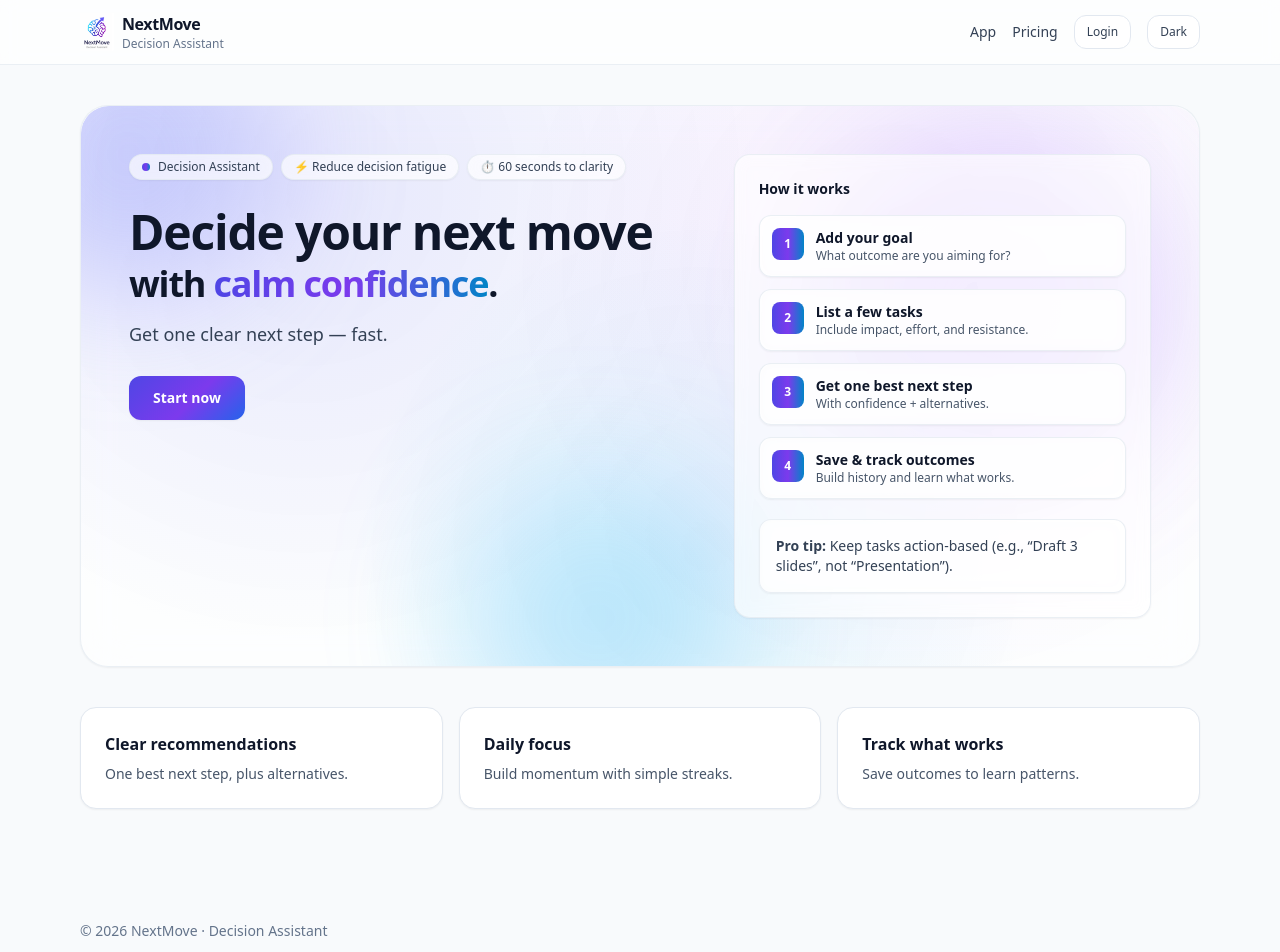
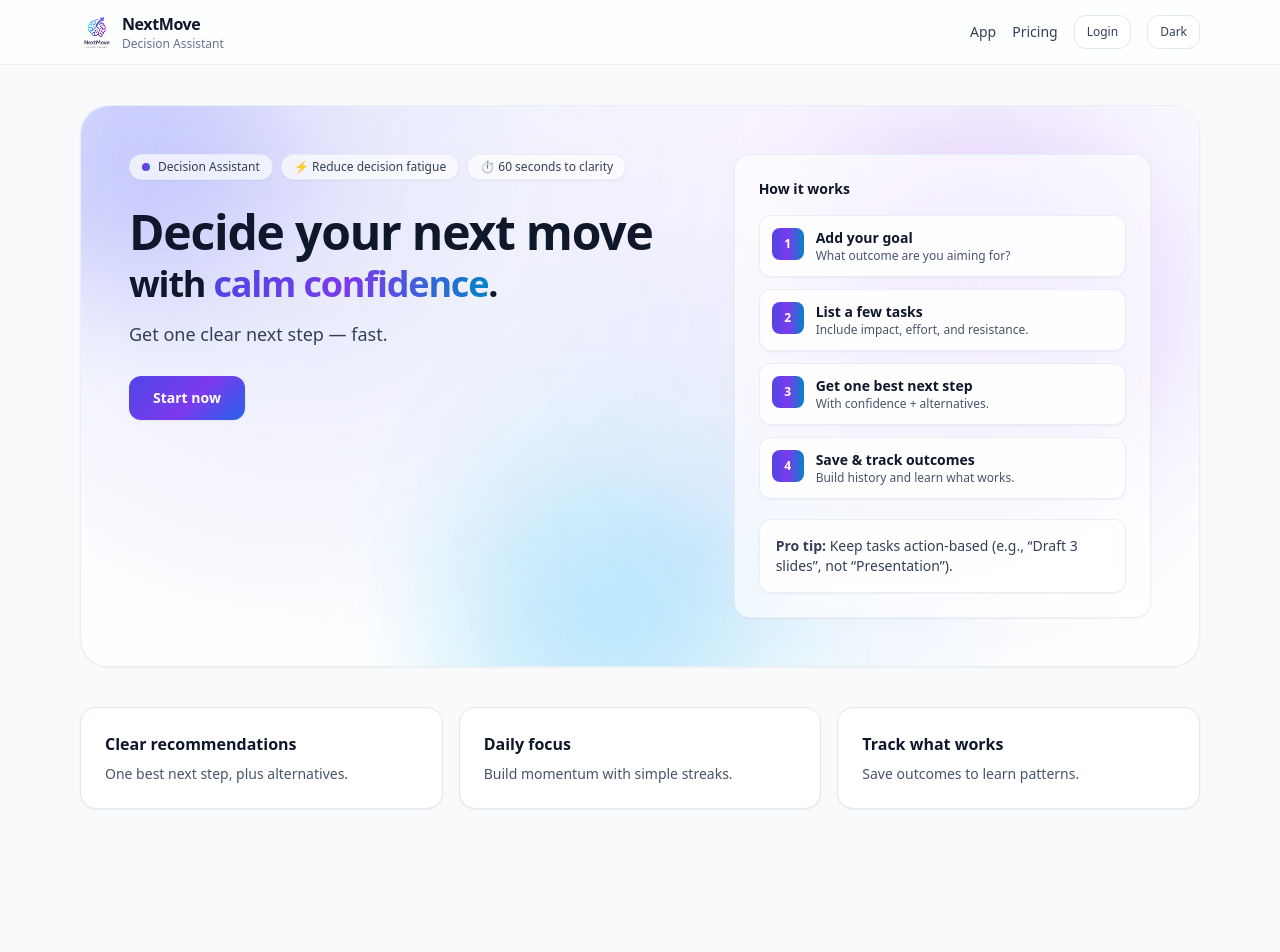
Before and after one commit to devender0609/next_move_2, a Next.js app: page / in a window 1280 px wide. Shown: the top 952 px of the page. Built offline with nearby package versions, Linux system fonts and the light colour scheme; no server answers.

Commit message:
Remove footer text from layout

```diff
--- a/app/layout.tsx
+++ b/app/layout.tsx
@@ -43,8 +43,7 @@ export default function RootLayout({ children }: { children: React.ReactNode })
 
         <footer className="mt-12 py-6">
           <div className="mx-auto max-w-6xl px-4 text-sm text-slate-500 dark:text-slate-400">
-            © {new Date().getFullYear()} NextMove · Decision Assistant
-          </div>
+            </div>
         </footer>
       </body>
     </html>
```
